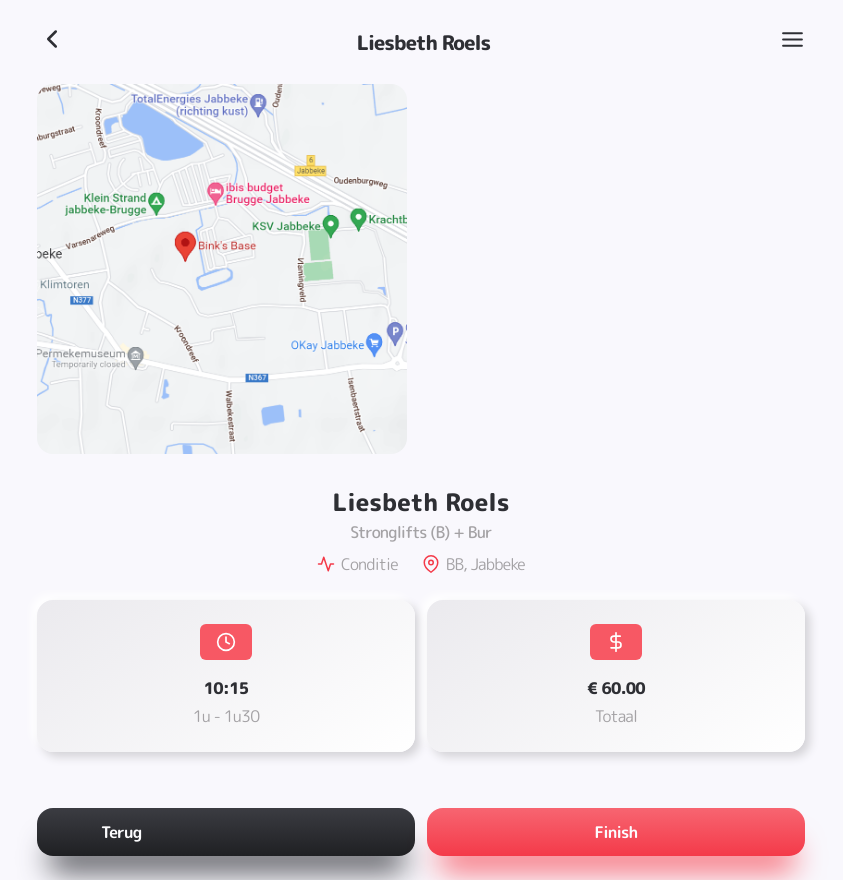
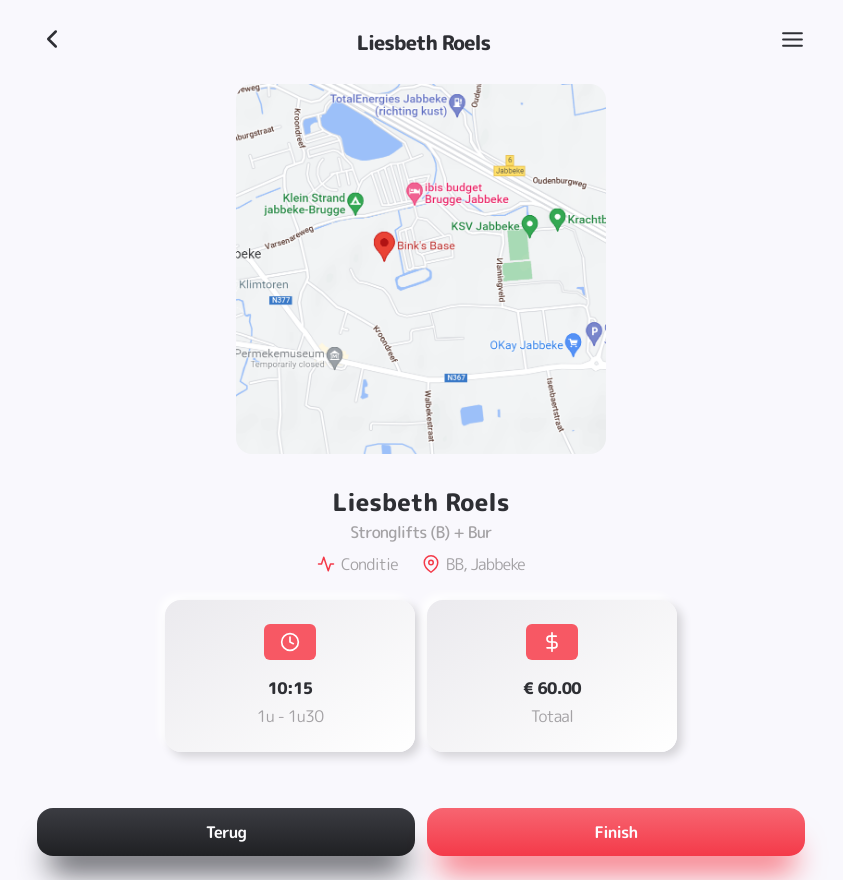
Before and after one commit to webdevamin/gympouch, a Next.js app: page /detail in a window 1280 px wide. Shown: the whole page, without its empty margins (219-1062 px from the left). Built offline with nearby package versions, Linux system fonts and the light colour scheme.

Commit message:
fix repsonsiveness not lesser than xs

```diff
--- a/pages/detail.jsx
+++ b/pages/detail.jsx
@@ -8,7 +8,7 @@ const Detail = () => {
         <>
             <Header title={"Liesbeth Roels"} />
             <main className='relative'>
-                <section className='rounded-2xl'>
+                <section className='rounded-2xl text-center'>
                     <Image className='rounded-2xl' src="/map.png"
                         height={370} width={370} responsive="true" alt={'Map'} />
                 </section>
@@ -31,8 +31,8 @@ const Detail = () => {
                         </div>
                     </div>
                 </section>
-                <section className='flex gap-3 mt-6'>
-                    <article className='flex-1 bg-white p-6 rounded-2xl flex flex-col
+                <section className='flex gap-3 mt-6 justify-center'>
+                    <article className='flex-1 detail_mw bg-white p-6 rounded-2xl flex flex-col
                     justify-center items-center gap-4 lighter_neu'>
                         <div className='bg-red inline-flex py-2 px-4 rounded-md w-fit'>
                             <Image src="/clock-white.svg"
@@ -43,7 +43,7 @@ const Detail = () => {
                             <p className='text-gray'>1u - 1u30</p>
                         </div>
                     </article>
-                    <article className='flex-1 bg-white p-6 rounded-2xl flex flex-col
+                    <article className='flex-1 detail_mw bg-white p-6 rounded-2xl flex flex-col
                     justify-center items-center gap-4 lighter_neu'>
                         <div className='bg-red inline-flex py-2 px-4 rounded-md w-fit'>
                             <Image src="/dollar-sign-white.svg"
@@ -57,7 +57,7 @@ const Detail = () => {
                 </section>
                 <section className='flex mt-14 justify-center items-center gap-3'>
                     <Link href={'/'}>
-                        <a className='font-semibold flash_dark text-base
+                        <a className='font-semibold flash_dark text-base text-center
                             text-white px-16 py-3 rounded-2xl flex-1 w-full'>Terug</a>
                     </Link>
                     <button className='px-16 py-3 flash_red rounded-2xl
--- a/styles/globals.css
+++ b/styles/globals.css
@@ -127,3 +127,7 @@ input {
   background: linear-gradient(145deg, #ebeaee, #ffffff);
   box-shadow: 5px 5px 10px #d4d3d7, -5px -5px 10px #ffffff;
 }
+
+.detail_mw {
+  max-width: 250px;
+}
```
